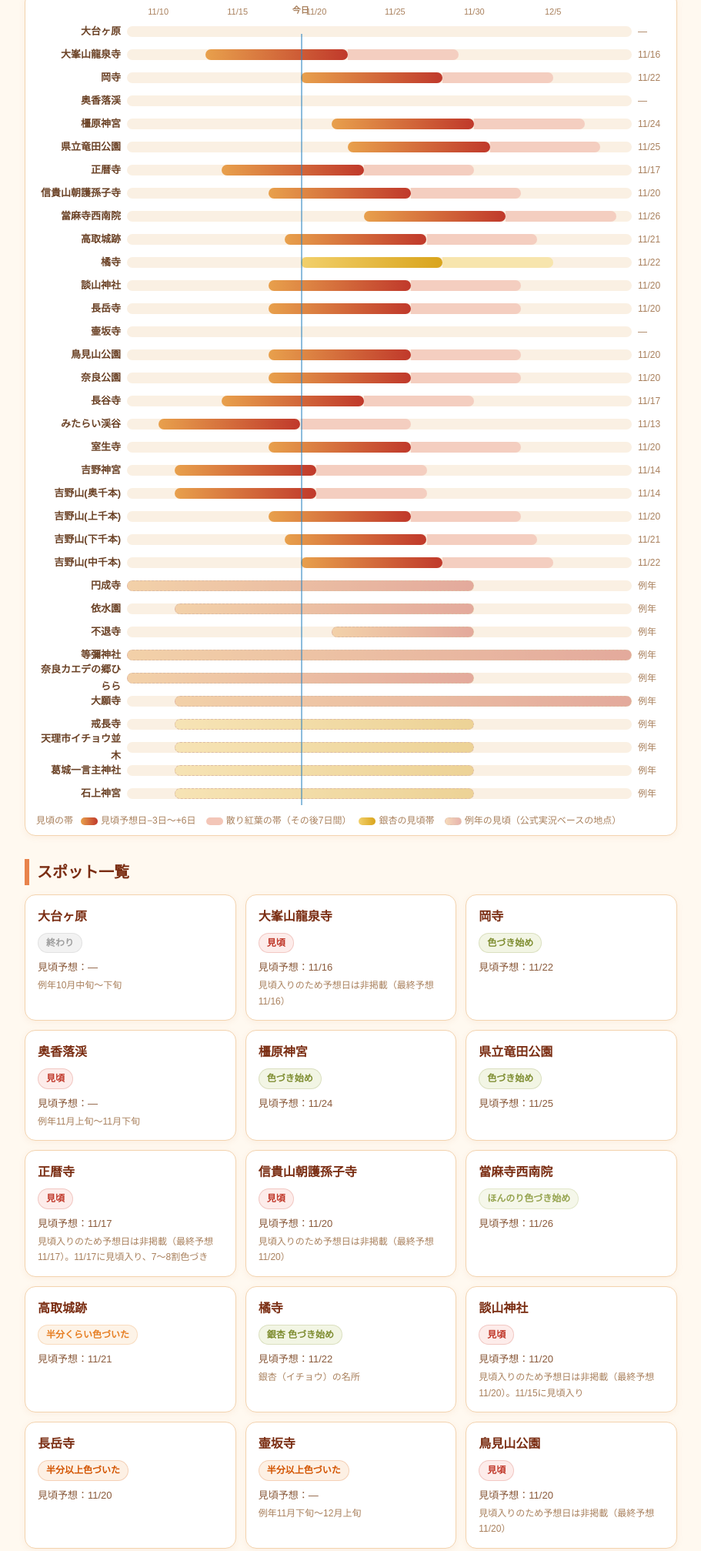
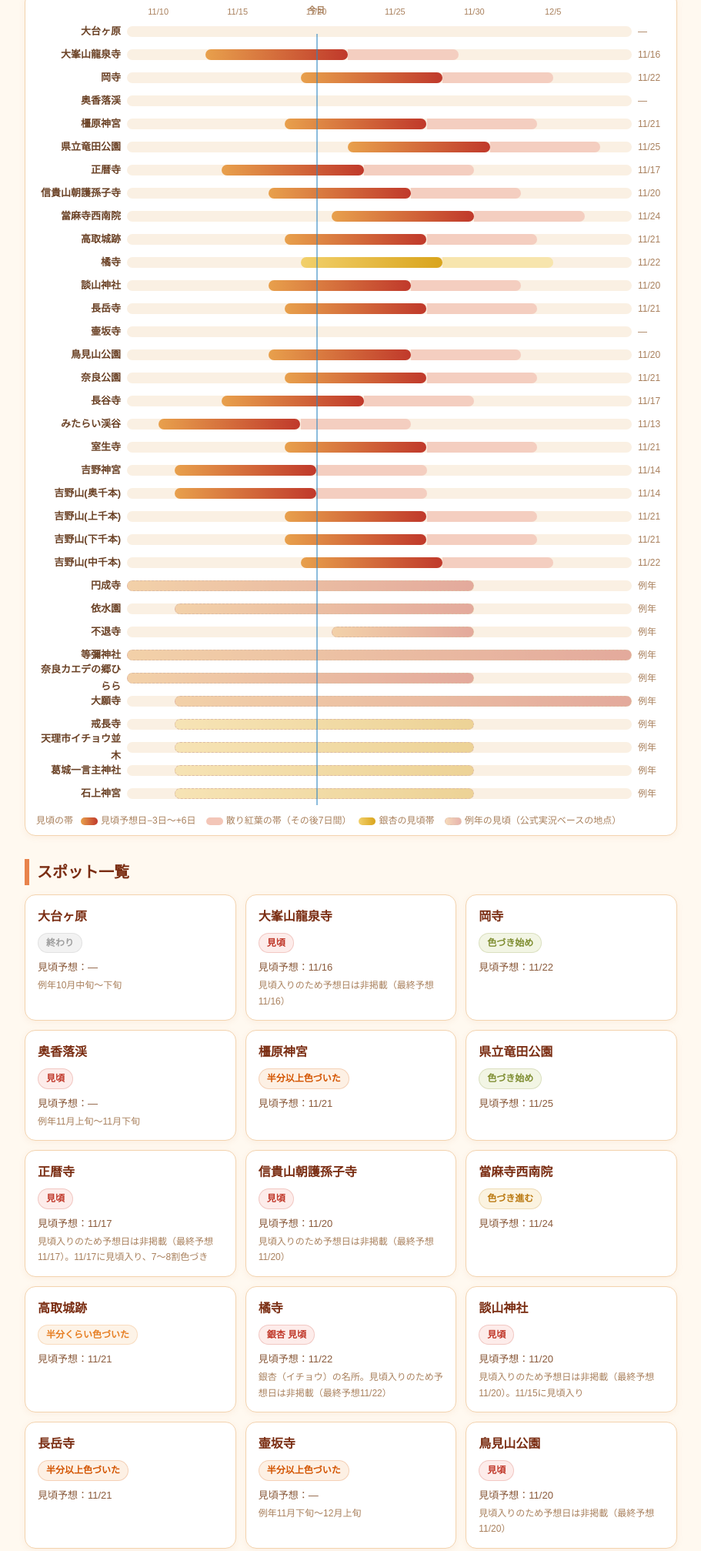
Before and after one commit to take-creator-nara/nara-koyo, a plain HTML site: page index.html in a window 1280 px wide. Shown: the part 510-2525 px from the top of the page at 77% size, without its empty margins (184-1095 px from the left). Drawn offline with Linux system fonts and the light colour scheme.

Commit message:
奈良の紅葉タイムライン 2026-11-20版

```diff
--- a/index.html
+++ b/index.html
@@ -51,17 +51,17 @@
   <div class="kicker">NARA AUTUMN LEAVES</div>
   <h1>🍁 奈良の紅葉タイムライン</h1>
   <p>奈良の紅葉スポット34地点の見頃予想を、時系列でまとめました。</p>
-  <div class="upd">11月19日 更新</div>
+  <div class="upd">11月20日 更新</div>
 </header>
 <main>
   <h2>いま見頃のスポット</h2>
-  <div class="now-box"><b>大峯山龍泉寺</b>、<b>奥香落渓</b>、<b>正暦寺</b>、<b>信貴山朝護孫子寺</b>、<b>談山神社</b>、<b>鳥見山公園</b>、<b>長谷寺</b>、<b>吉野神宮</b>、<b>吉野山(奥千本)</b>、<b>依水園</b>、<b>不退寺</b>、<b>奈良カエデの郷ひらら</b>、<b>大願寺</b>、<b>戒長寺</b>、<b>天理市イチョウ並木</b> が見頃です。</div>
+  <div class="now-box"><b>大峯山龍泉寺</b>、<b>奥香落渓</b>、<b>正暦寺</b>、<b>信貴山朝護孫子寺</b>、<b>橘寺</b>、<b>談山神社</b>、<b>鳥見山公園</b>、<b>長谷寺</b>、<b>吉野神宮</b>、<b>吉野山(奥千本)</b>、<b>依水園</b>、<b>不退寺</b>、<b>奈良カエデの郷ひらら</b>、<b>大願寺</b>、<b>戒長寺</b>、<b>天理市イチョウ並木</b> が見頃です。</div>
 
   <h2>見頃カレンダー</h2>
   <div class="chart"><div class="chart-inner">
-    <div class="axis"><span style="left:6.2%">11/10</span><span style="left:21.9%">11/15</span><span style="left:37.5%">11/20</span><span style="left:53.1%">11/25</span><span style="left:68.8%">11/30</span><span style="left:84.4%">12/5</span><span class="today-lab" style="left:34.4%">今日</span></div>
+    <div class="axis"><span style="left:6.2%">11/10</span><span style="left:21.9%">11/15</span><span style="left:37.5%">11/20</span><span style="left:53.1%">11/25</span><span style="left:68.8%">11/30</span><span style="left:84.4%">12/5</span><span class="today-lab" style="left:37.5%">今日</span></div>
     <div style="position:relative">
-      <div class="today" style="left:calc(118px + (100% - 162px) * 0.3438)"></div>
+      <div class="today" style="left:calc(118px + (100% - 162px) * 0.3750)"></div>
       <div class="trow">
       <div class="tname">大台ヶ原</div>
       <div class="ttrack"></div>
@@ -80,8 +80,8 @@
       <div class="tpeak">―</div>
     </div><div class="trow">
       <div class="tname">橿原神宮</div>
-      <div class="ttrack"><div class="bar" style="left:40.6%;width:28.1%;background:linear-gradient(90deg,#e8a04c,#c0392b)"></div><div class="bar scat" style="left:68.8%;width:21.9%;background:#f3c6b8"></div></div>
-      <div class="tpeak">11/24</div>
+      <div class="ttrack"><div class="bar" style="left:31.2%;width:28.1%;background:linear-gradient(90deg,#e8a04c,#c0392b)"></div><div class="bar scat" style="left:59.4%;width:21.9%;background:#f3c6b8"></div></div>
+      <div class="tpeak">11/21</div>
     </div><div class="trow">
       <div class="tname">県立竜田公園</div>
       <div class="ttrack"><div class="bar" style="left:43.8%;width:28.1%;background:linear-gradient(90deg,#e8a04c,#c0392b)"></div><div class="bar scat" style="left:71.9%;width:21.9%;background:#f3c6b8"></div></div>
@@ -96,8 +96,8 @@
       <div class="tpeak">11/20</div>
     </div><div class="trow">
       <div class="tname">當麻寺西南院</div>
-      <div class="ttrack"><div class="bar" style="left:46.9%;width:28.1%;background:linear-gradient(90deg,#e8a04c,#c0392b)"></div><div class="bar scat" style="left:75.0%;width:21.9%;background:#f3c6b8"></div></div>
-      <div class="tpeak">11/26</div>
+      <div class="ttrack"><div class="bar" style="left:40.6%;width:28.1%;background:linear-gradient(90deg,#e8a04c,#c0392b)"></div><div class="bar scat" style="left:68.8%;width:21.9%;background:#f3c6b8"></div></div>
+      <div class="tpeak">11/24</div>
     </div><div class="trow">
       <div class="tname">高取城跡</div>
       <div class="ttrack"><div class="bar" style="left:31.2%;width:28.1%;background:linear-gradient(90deg,#e8a04c,#c0392b)"></div><div class="bar scat" style="left:59.4%;width:21.9%;background:#f3c6b8"></div></div>
@@ -112,8 +112,8 @@
       <div class="tpeak">11/20</div>
     </div><div class="trow">
       <div class="tname">長岳寺</div>
-      <div class="ttrack"><div class="bar" style="left:28.1%;width:28.1%;background:linear-gradient(90deg,#e8a04c,#c0392b)"></div><div class="bar scat" style="left:56.2%;width:21.9%;background:#f3c6b8"></div></div>
-      <div class="tpeak">11/20</div>
+      <div class="ttrack"><div class="bar" style="left:31.2%;width:28.1%;background:linear-gradient(90deg,#e8a04c,#c0392b)"></div><div class="bar scat" style="left:59.4%;width:21.9%;background:#f3c6b8"></div></div>
+      <div class="tpeak">11/21</div>
     </div><div class="trow">
       <div class="tname">壷坂寺</div>
       <div class="ttrack"></div>
@@ -124,8 +124,8 @@
       <div class="tpeak">11/20</div>
     </div><div class="trow">
       <div class="tname">奈良公園</div>
-      <div class="ttrack"><div class="bar" style="left:28.1%;width:28.1%;background:linear-gradient(90deg,#e8a04c,#c0392b)"></div><div class="bar scat" style="left:56.2%;width:21.9%;background:#f3c6b8"></div></div>
-      <div class="tpeak">11/20</div>
+      <div class="ttrack"><div class="bar" style="left:31.2%;width:28.1%;background:linear-gradient(90deg,#e8a04c,#c0392b)"></div><div class="bar scat" style="left:59.4%;width:21.9%;background:#f3c6b8"></div></div>
+      <div class="tpeak">11/21</div>
     </div><div class="trow">
       <div class="tname">長谷寺</div>
       <div class="ttrack"><div class="bar" style="left:18.8%;width:28.1%;background:linear-gradient(90deg,#e8a04c,#c0392b)"></div><div class="bar scat" style="left:46.9%;width:21.9%;background:#f3c6b8"></div></div>
@@ -136,8 +136,8 @@
       <div class="tpeak">11/13</div>
     </div><div class="trow">
       <div class="tname">室生寺</div>
-      <div class="ttrack"><div class="bar" style="left:28.1%;width:28.1%;background:linear-gradient(90deg,#e8a04c,#c0392b)"></div><div class="bar scat" style="left:56.2%;width:21.9%;background:#f3c6b8"></div></div>
-      <div class="tpeak">11/20</div>
+      <div class="ttrack"><div class="bar" style="left:31.2%;width:28.1%;background:linear-gradient(90deg,#e8a04c,#c0392b)"></div><div class="bar scat" style="left:59.4%;width:21.9%;background:#f3c6b8"></div></div>
+      <div class="tpeak">11/21</div>
     </div><div class="trow">
       <div class="tname">吉野神宮</div>
       <div class="ttrack"><div class="bar" style="left:9.4%;width:28.1%;background:linear-gradient(90deg,#e8a04c,#c0392b)"></div><div class="bar scat" style="left:37.5%;width:21.9%;background:#f3c6b8"></div></div>
@@ -148,8 +148,8 @@
       <div class="tpeak">11/14</div>
     </div><div class="trow">
       <div class="tname">吉野山(上千本)</div>
-      <div class="ttrack"><div class="bar" style="left:28.1%;width:28.1%;background:linear-gradient(90deg,#e8a04c,#c0392b)"></div><div class="bar scat" style="left:56.2%;width:21.9%;background:#f3c6b8"></div></div>
-      <div class="tpeak">11/20</div>
+      <div class="ttrack"><div class="bar" style="left:31.2%;width:28.1%;background:linear-gradient(90deg,#e8a04c,#c0392b)"></div><div class="bar scat" style="left:59.4%;width:21.9%;background:#f3c6b8"></div></div>
+      <div class="tpeak">11/21</div>
     </div><div class="trow">
       <div class="tname">吉野山(下千本)</div>
       <div class="ttrack"><div class="bar" style="left:31.2%;width:28.1%;background:linear-gradient(90deg,#e8a04c,#c0392b)"></div><div class="bar scat" style="left:59.4%;width:21.9%;background:#f3c6b8"></div></div>
@@ -228,8 +228,8 @@
       <div class="cnote">例年11月上旬〜11月下旬</div>
     </div><div class="card">
       <div class="cname">橿原神宮</div>
-      <span class="chip" style="color:#7d8c2f;background:#f2f5e4;border:1px solid #7d8c2f33">色づき始め</span>
-      <div class="cpeak">見頃予想：11/24</div>
+      <span class="chip" style="color:#d35400;background:#fdf0e4;border:1px solid #d3540033">半分以上色づいた</span>
+      <div class="cpeak">見頃予想：11/21</div>
       <div class="cnote"></div>
     </div><div class="card">
       <div class="cname">県立竜田公園</div>
@@ -248,8 +248,8 @@
       <div class="cnote">見頃入りのため予想日は非掲載（最終予想11/20）</div>
     </div><div class="card">
       <div class="cname">當麻寺西南院</div>
-      <span class="chip" style="color:#95a34e;background:#f5f7ea;border:1px solid #95a34e33">ほんのり色づき始め</span>
-      <div class="cpeak">見頃予想：11/26</div>
+      <span class="chip" style="color:#b9770e;background:#fbf3e0;border:1px solid #b9770e33">色づき進む</span>
+      <div class="cpeak">見頃予想：11/24</div>
       <div class="cnote"></div>
     </div><div class="card">
       <div class="cname">高取城跡</div>
@@ -258,9 +258,9 @@
       <div class="cnote"></div>
     </div><div class="card">
       <div class="cname">橘寺</div>
-      <span class="chip" style="color:#7d8c2f;background:#f2f5e4;border:1px solid #7d8c2f33">銀杏 色づき始め</span>
+      <span class="chip" style="color:#c0392b;background:#fdecea;border:1px solid #c0392b33">銀杏 見頃</span>
       <div class="cpeak">見頃予想：11/22</div>
-      <div class="cnote">銀杏（イチョウ）の名所</div>
+      <div class="cnote">銀杏（イチョウ）の名所。見頃入りのため予想日は非掲載（最終予想11/22）</div>
     </div><div class="card">
       <div class="cname">談山神社</div>
       <span class="chip" style="color:#c0392b;background:#fdecea;border:1px solid #c0392b33">見頃</span>
@@ -269,7 +269,7 @@
     </div><div class="card">
       <div class="cname">長岳寺</div>
       <span class="chip" style="color:#d35400;background:#fdf0e4;border:1px solid #d3540033">半分以上色づいた</span>
-      <div class="cpeak">見頃予想：11/20</div>
+      <div class="cpeak">見頃予想：11/21</div>
       <div class="cnote"></div>
     </div><div class="card">
       <div class="cname">壷坂寺</div>
@@ -284,7 +284,7 @@
     </div><div class="card">
       <div class="cname">奈良公園</div>
       <span class="chip" style="color:#d35400;background:#fdf0e4;border:1px solid #d3540033">半分以上色づいた</span>
-      <div class="cpeak">見頃予想：11/20</div>
+      <div class="cpeak">見頃予想：11/21</div>
       <div class="cnote"></div>
     </div><div class="card">
       <div class="cname">長谷寺</div>
@@ -299,7 +299,7 @@
     </div><div class="card">
       <div class="cname">室生寺</div>
       <span class="chip" style="color:#e67e22;background:#fdf3e7;border:1px solid #e67e2233">半分くらい色づいた</span>
-      <div class="cpeak">見頃予想：11/20</div>
+      <div class="cpeak">見頃予想：11/21</div>
       <div class="cnote"></div>
     </div><div class="card">
       <div class="cname">吉野神宮</div>
@@ -314,7 +314,7 @@
     </div><div class="card">
       <div class="cname">吉野山(上千本)</div>
       <span class="chip" style="color:#d35400;background:#fdf0e4;border:1px solid #d3540033">半分以上色づいた</span>
-      <div class="cpeak">見頃予想：11/20</div>
+      <div class="cpeak">見頃予想：11/21</div>
       <div class="cnote"></div>
     </div><div class="card">
       <div class="cname">吉野山(下千本)</div>
```
